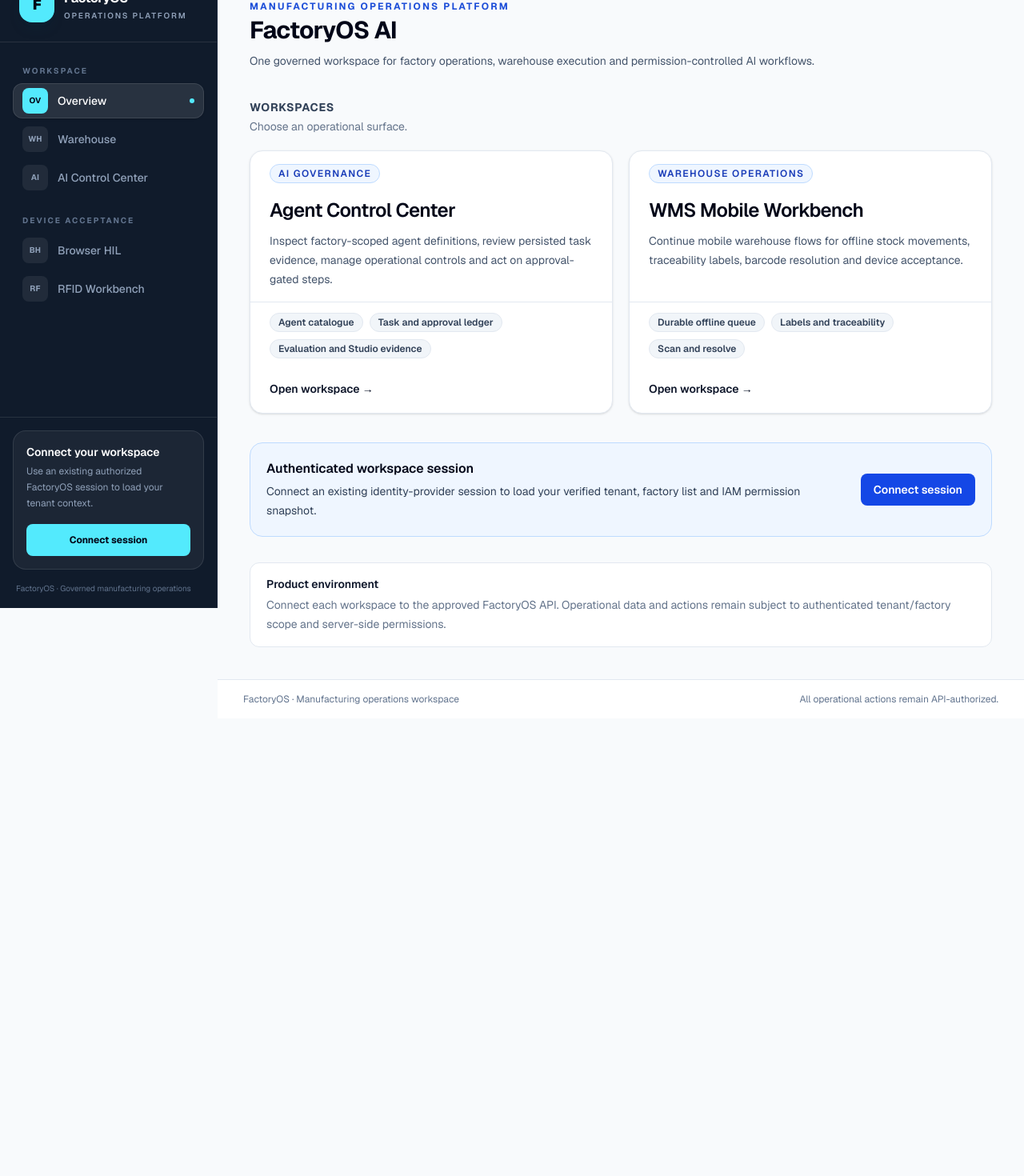
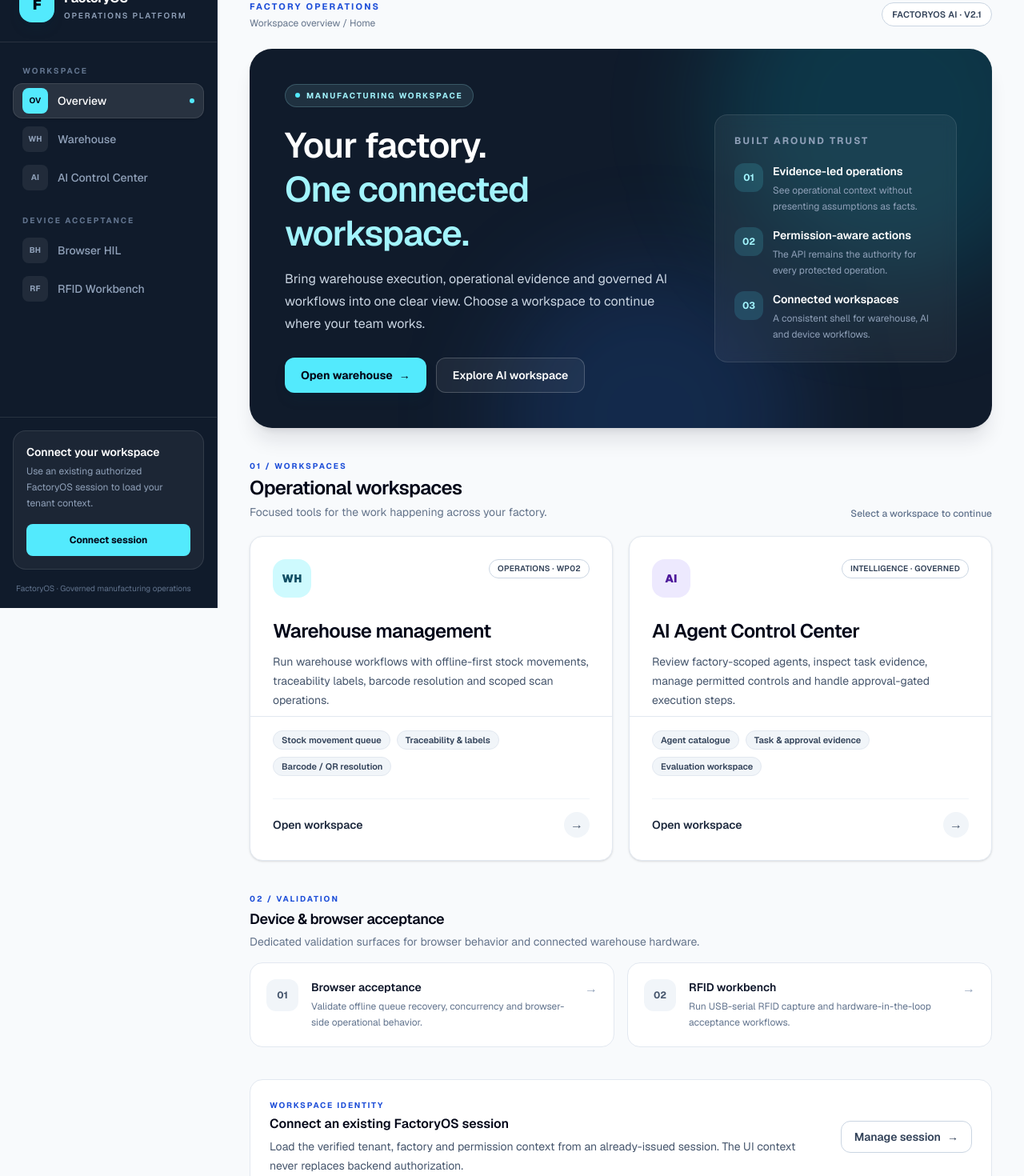
Before and after one commit to RakibulhasanUtsho07/factoryos, a Next.js app in the folder apps/web/: page / in a window 1280 px wide. Shown: the part 40-1510 px from the top of the page at 80% size. Before the commit the page ends 938 px from the top, so only its background shows below. Built offline with nearby package versions, Linux system fonts and the light colour scheme.

Commit message:
feat(web): redesign factory operations overview

```diff
--- a/apps/web/src/app/page.tsx
+++ b/apps/web/src/app/page.tsx
@@ -7,82 +7,158 @@ import {
   CardDescription,
   CardHeader,
   CardTitle,
-  PageHeader,
 } from "@/components/ui";
 
 const workspaces = [
   {
-    href: "/ai/agents",
-    eyebrow: "AI GOVERNANCE",
-    title: "Agent Control Center",
+    href: "/wms",
+    code: "WH",
+    eyebrow: "OPERATIONS · WP02",
+    title: "Warehouse management",
     description:
-      "Inspect factory-scoped agent definitions, review persisted task evidence, manage operational controls and act on approval-gated steps.",
-    points: ["Agent catalogue", "Task and approval ledger", "Evaluation and Studio evidence"],
+      "Run warehouse workflows with offline-first stock movements, traceability labels, barcode resolution and scoped scan operations.",
+    capabilities: ["Stock movement queue", "Traceability & labels", "Barcode / QR resolution"],
+    accent: "bg-cyan-100 text-cyan-900",
   },
   {
-    href: "/wms",
-    eyebrow: "WAREHOUSE OPERATIONS",
-    title: "WMS Mobile Workbench",
+    href: "/ai/agents",
+    code: "AI",
+    eyebrow: "INTELLIGENCE · GOVERNED",
+    title: "AI Agent Control Center",
     description:
-      "Continue mobile warehouse flows for offline stock movements, traceability labels, barcode resolution and device acceptance.",
-    points: ["Durable offline queue", "Labels and traceability", "Scan and resolve"],
+      "Review factory-scoped agents, inspect task evidence, manage permitted controls and handle approval-gated execution steps.",
+    capabilities: ["Agent catalogue", "Task & approval evidence", "Evaluation workspace"],
+    accent: "bg-violet-100 text-violet-900",
+  },
+];
+
+const acceptanceWorkspaces = [
+  {
+    href: "/wms/browser-acceptance",
+    code: "01",
+    title: "Browser acceptance",
+    description: "Validate offline queue recovery, concurrency and browser-side operational behavior.",
+  },
+  {
+    href: "/wms/rfid",
+    code: "02",
+    title: "RFID workbench",
+    description: "Run USB-serial RFID capture and hardware-in-the-loop acceptance workflows.",
   },
 ];
 
 export default function Home() {
   return (
-    <main className="min-h-screen bg-background text-foreground">
-      <div className="mx-auto w-full max-w-7xl px-5 py-10 sm:px-8 lg:px-10">
-        <PageHeader
-          eyebrow="Manufacturing operations platform"
-          title="FactoryOS AI"
-          description="One governed workspace for factory operations, warehouse execution and permission-controlled AI workflows."
-        />
-
-        <section aria-labelledby="workspace-heading" className="mt-9">
-          <div className="mb-5">
-            <h2
-              id="workspace-heading"
-              className="text-sm font-bold uppercase tracking-wider text-slate-700"
-            >
-              Workspaces
-            </h2>
-            <p className="mt-1 text-sm text-muted">
-              Choose an operational surface.
+    <main className="mx-auto w-full max-w-[1440px] px-4 py-7 sm:px-7 sm:py-9 lg:px-10 lg:py-10">
+      <div className="mb-6 flex flex-wrap items-center justify-between gap-3">
+        <div>
+          <p className="text-[11px] font-bold uppercase tracking-[0.2em] text-brand-700">
+            Factory operations
           </p>
+          <p className="mt-1 text-xs text-muted">Workspace overview / Home</p>
+        </div>
+        <Badge tone="outline" className="bg-white px-3 py-1.5 text-[11px] tracking-wide">
+          FACTORYOS AI · V2.1
+        </Badge>
       </div>
 
-          <div className="grid gap-5 lg:grid-cols-2">
+      <section className="relative isolate overflow-hidden rounded-[1.75rem] bg-[#101b2b] text-white shadow-xl shadow-slate-900/10">
+        <div aria-hidden="true" className="pointer-events-none absolute -right-24 -top-36 size-[28rem] rounded-full bg-cyan-400/15 blur-3xl" />
+        <div aria-hidden="true" className="pointer-events-none absolute -bottom-44 left-1/3 size-[24rem] rounded-full bg-blue-500/15 blur-3xl" />
+        <div className="relative grid gap-8 p-6 sm:p-9 lg:grid-cols-[minmax(0,1.25fr)_minmax(260px,0.75fr)] lg:items-center lg:p-11">
+          <div>
+            <div className="inline-flex items-center gap-2 rounded-full border border-cyan-200/20 bg-cyan-200/10 px-3 py-1.5 text-[10px] font-bold uppercase tracking-[0.18em] text-cyan-200">
+              <span className="size-1.5 rounded-full bg-cyan-300" />
+              Manufacturing workspace
+            </div>
+            <h1 className="mt-5 max-w-2xl text-3xl font-semibold leading-tight tracking-tight sm:text-4xl lg:text-[2.75rem]">
+              Your factory.
+              <span className="block text-cyan-200">One connected workspace.</span>
+            </h1>
+            <p className="mt-4 max-w-2xl text-sm leading-7 text-slate-300 sm:text-base">
+              Bring warehouse execution, operational evidence and governed AI workflows into one clear view.
+              Choose a workspace to continue where your team works.
+            </p>
+            <div className="mt-7 flex flex-wrap gap-3">
+              <Link href="/wms" className="inline-flex min-h-11 items-center justify-center rounded-xl bg-cyan-300 px-5 text-sm font-bold text-slate-950 shadow-lg shadow-cyan-950/20 transition hover:-translate-y-0.5 hover:bg-cyan-200 focus-visible:outline focus-visible:outline-2 focus-visible:outline-offset-2 focus-visible:outline-white motion-reduce:transform-none">
+                Open warehouse
+                <span aria-hidden="true" className="ml-2">→</span>
+              </Link>
+              <Link href="/ai/agents" className="inline-flex min-h-11 items-center justify-center rounded-xl border border-white/20 bg-white/[0.06] px-5 text-sm font-semibold text-white transition hover:bg-white/10 focus-visible:outline focus-visible:outline-2 focus-visible:outline-offset-2 focus-visible:outline-white">
+                Explore AI workspace
+              </Link>
+            </div>
+          </div>
+
+          <aside className="rounded-2xl border border-white/10 bg-white/[0.055] p-5 backdrop-blur-sm sm:p-6">
+            <p className="text-xs font-bold uppercase tracking-[0.18em] text-slate-400">
+              Built around trust
+            </p>
+            <div className="mt-5 space-y-4">
+              <div className="flex gap-3">
+                <span className="flex size-9 shrink-0 items-center justify-center rounded-xl bg-cyan-300/15 text-xs font-bold text-cyan-200">01</span>
+                <div>
+                  <p className="text-sm font-semibold text-white">Evidence-led operations</p>
+                  <p className="mt-1 text-xs leading-5 text-slate-400">See operational context without presenting assumptions as facts.</p>
+                </div>
+              </div>
+              <div className="flex gap-3">
+                <span className="flex size-9 shrink-0 items-center justify-center rounded-xl bg-cyan-300/15 text-xs font-bold text-cyan-200">02</span>
+                <div>
+                  <p className="text-sm font-semibold text-white">Permission-aware actions</p>
+                  <p className="mt-1 text-xs leading-5 text-slate-400">The API remains the authority for every protected operation.</p>
+                </div>
+              </div>
+              <div className="flex gap-3">
+                <span className="flex size-9 shrink-0 items-center justify-center rounded-xl bg-cyan-300/15 text-xs font-bold text-cyan-200">03</span>
+                <div>
+                  <p className="text-sm font-semibold text-white">Connected workspaces</p>
+                  <p className="mt-1 text-xs leading-5 text-slate-400">A consistent shell for warehouse, AI and device workflows.</p>
+                </div>
+              </div>
+            </div>
+          </aside>
+        </div>
+      </section>
+
+      <section className="mt-10" aria-labelledby="workspace-heading">
+        <div className="mb-5 flex flex-wrap items-end justify-between gap-3">
+          <div>
+            <p className="text-[10px] font-bold uppercase tracking-[0.2em] text-brand-700">01 / Workspaces</p>
+            <h2 id="workspace-heading" className="mt-1 text-xl font-semibold tracking-tight text-slate-950 sm:text-2xl">
+              Operational workspaces
+            </h2>
+            <p className="mt-1 text-sm text-muted">Focused tools for the work happening across your factory.</p>
+          </div>
+          <span className="text-xs font-medium text-slate-500">Select a workspace to continue</span>
+        </div>
+
+        <div className="grid gap-5 xl:grid-cols-2">
           {workspaces.map((workspace) => (
-              <Link
-                key={workspace.href}
-                href={workspace.href}
-                className="group block rounded-2xl focus-visible:outline focus-visible:outline-2 focus-visible:outline-offset-4 focus-visible:outline-brand-700"
-              >
-                <Card className="h-full transition duration-150 group-hover:-translate-y-0.5 group-hover:border-brand-200 group-hover:shadow-md motion-reduce:transition-none">
-                  <CardHeader className="border-0 pb-2">
-                    <Badge tone="info" className="w-fit tracking-[0.12em]">
-                      {workspace.eyebrow}
-                    </Badge>
-                    <CardTitle className="mt-3 text-xl sm:text-2xl">
-                      {workspace.title}
-                    </CardTitle>
-                    <CardDescription className="mt-1 min-h-20">
-                      {workspace.description}
-                    </CardDescription>
+            <Link key={workspace.href} href={workspace.href} className="group block rounded-2xl focus-visible:outline focus-visible:outline-2 focus-visible:outline-offset-4 focus-visible:outline-brand-600">
+              <Card className="h-full overflow-hidden transition duration-200 group-hover:-translate-y-1 group-hover:border-brand-200 group-hover:shadow-xl group-hover:shadow-slate-900/[0.06] motion-reduce:transform-none motion-reduce:transition-none">
+                <CardHeader className="border-0 px-6 pb-2 pt-6 sm:px-7 sm:pt-7">
+                  <div className="flex items-start justify-between gap-4">
+                    <span className={`flex size-12 items-center justify-center rounded-2xl text-sm font-black tracking-wide ${workspace.accent}`}>
+                      {workspace.code}
+                    </span>
+                    <Badge tone="outline" className="text-[10px] tracking-wide">{workspace.eyebrow}</Badge>
+                  </div>
+                  <CardTitle className="mt-5 text-xl sm:text-2xl">{workspace.title}</CardTitle>
+                  <CardDescription className="mt-1 max-w-2xl min-h-14">{workspace.description}</CardDescription>
                 </CardHeader>
-
-                  <CardContent className="pt-3">
+                <CardContent className="px-6 pb-6 pt-4 sm:px-7 sm:pb-7">
                   <ul className="flex flex-wrap gap-2" aria-label={workspace.title + " capabilities"}>
-                      {workspace.points.map((point) => (
-                        <li key={point}>
-                          <Badge tone="neutral">{point}</Badge>
+                    {workspace.capabilities.map((capability) => (
+                      <li key={capability}>
+                        <Badge tone="neutral" className="bg-slate-50 text-[11px] font-medium">{capability}</Badge>
                       </li>
                     ))}
                   </ul>
-                    <p className="mt-7 text-sm font-semibold text-slate-900 group-hover:text-brand-700">
-                      Open workspace <span aria-hidden="true">→</span>
-                    </p>
+                  <div className="mt-7 flex items-center justify-between border-t border-slate-100 pt-4">
+                    <span className="text-sm font-semibold text-slate-800 transition group-hover:text-brand-700">Open workspace</span>
+                    <span aria-hidden="true" className="flex size-8 items-center justify-center rounded-full bg-slate-100 text-slate-600 transition group-hover:bg-brand-700 group-hover:text-white">→</span>
+                  </div>
                 </CardContent>
               </Card>
             </Link>
@@ -90,32 +166,41 @@ export default function Home() {
         </div>
       </section>
 
+      <section className="mt-10" aria-labelledby="acceptance-heading">
+        <div className="mb-4">
+          <p className="text-[10px] font-bold uppercase tracking-[0.2em] text-brand-700">02 / Validation</p>
+          <h2 id="acceptance-heading" className="mt-1 text-lg font-semibold tracking-tight text-slate-950">Device & browser acceptance</h2>
+          <p className="mt-1 text-sm text-muted">Dedicated validation surfaces for browser behavior and connected warehouse hardware.</p>
+        </div>
+        <div className="grid gap-4 md:grid-cols-2">
+          {acceptanceWorkspaces.map((item) => (
+            <Link key={item.href} href={item.href} className="group rounded-2xl focus-visible:outline focus-visible:outline-2 focus-visible:outline-offset-4 focus-visible:outline-brand-600">
+              <div className="flex h-full items-start gap-4 rounded-2xl border border-slate-200 bg-white p-5 transition hover:border-brand-200 hover:shadow-lg hover:shadow-slate-900/[0.04]">
+                <span className="flex size-10 shrink-0 items-center justify-center rounded-xl bg-slate-100 text-xs font-bold text-slate-600">{item.code}</span>
+                <div className="min-w-0 flex-1">
+                  <h3 className="text-sm font-semibold text-slate-900 group-hover:text-brand-700">{item.title}</h3>
+                  <p className="mt-1 text-xs leading-5 text-slate-500">{item.description}</p>
+                </div>
+                <span aria-hidden="true" className="text-slate-400 transition group-hover:translate-x-1 group-hover:text-brand-700">→</span>
+              </div>
+            </Link>
+          ))}
+        </div>
+      </section>
 
-        <section className="mt-9 rounded-2xl border border-blue-200 bg-blue-50 p-5 sm:flex sm:items-center sm:justify-between sm:gap-6">
-          <div>
-            <h2 className="text-base font-semibold text-slate-950">Authenticated workspace session</h2>
-            <p className="mt-1 max-w-2xl text-sm leading-6 text-slate-700">
-              Connect an existing identity-provider session to load your verified tenant,
-              factory list and IAM permission snapshot.
+      <section className="mt-10 rounded-2xl border border-slate-200 bg-white p-5 sm:flex sm:items-center sm:justify-between sm:gap-6 sm:p-6">
+        <div className="max-w-2xl">
+          <p className="text-[10px] font-bold uppercase tracking-[0.18em] text-brand-700">Workspace identity</p>
+          <h2 className="mt-1 text-base font-semibold text-slate-950">Connect an existing FactoryOS session</h2>
+          <p className="mt-1 text-sm leading-6 text-slate-600">
+            Load the verified tenant, factory and permission context from an already-issued session. The UI context never replaces backend authorization.
           </p>
         </div>
-          <Link
-            href="/session"
-            className="mt-4 inline-flex min-h-10 shrink-0 items-center justify-center rounded-lg bg-blue-700 px-4 text-sm font-semibold text-white hover:bg-blue-800 focus-visible:outline focus-visible:outline-2 focus-visible:outline-offset-2 focus-visible:outline-blue-700 sm:mt-0"
-          >
-            Connect session
+        <Link href="/session" className="mt-4 inline-flex min-h-10 shrink-0 items-center justify-center rounded-xl border border-slate-300 bg-white px-4 text-sm font-semibold text-slate-700 transition hover:border-brand-300 hover:bg-brand-50 hover:text-brand-800 focus-visible:outline focus-visible:outline-2 focus-visible:outline-offset-2 focus-visible:outline-brand-600 sm:mt-0">
+          Manage session
+          <span aria-hidden="true" className="ml-2">→</span>
         </Link>
       </section>
-
-        <aside className="mt-8 rounded-xl border border-border bg-white px-5 py-4">
-          <p className="text-sm font-semibold text-slate-900">Product environment</p>
-          <p className="mt-1 text-sm leading-6 text-muted">
-            Connect each workspace to the approved FactoryOS API. Operational
-            data and actions remain subject to authenticated tenant/factory
-            scope and server-side permissions.
-          </p>
-        </aside>
-      </div>
     </main>
   );
 }
```
Lines whose indentation alone changed are shown as unchanged.
